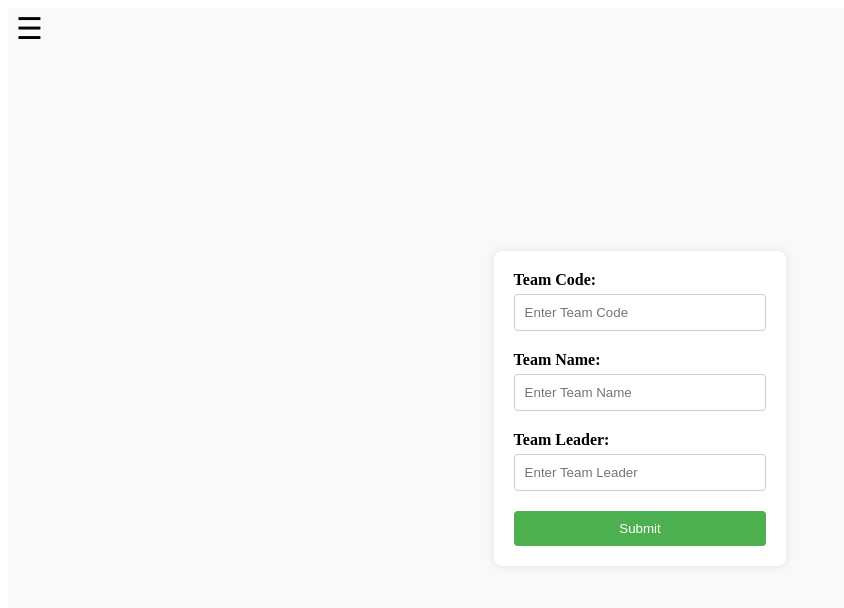
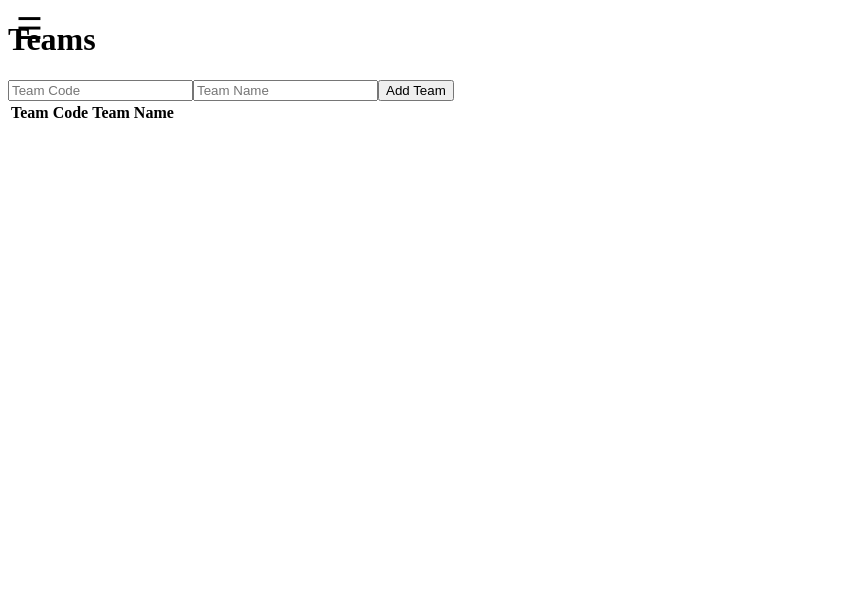
Before and after one commit to Javadamkd/art-fest-management, a Next.js app: page /teams in a window 1280 px wide. Shown: the top 608 px of the page, without its empty margins (0-844 px from the left). Built offline with nearby package versions, Linux system fonts and the light colour scheme.

Commit message:
Update teams.js

```diff
--- a/pages/teams.js
+++ b/pages/teams.js
@@ -1,26 +1,51 @@
-// pages/teams.js
 import { useState } from 'react';
-import styles from './Teams.module.css';
 
 const Teams = () => {
   const [teamCode, setTeamCode] = useState('');
   const [teamName, setTeamName] = useState('');
-  const [teamLeader, setTeamLeader] = useState('');
+  const [teams, setTeams] = useState([]);
+
+  const addTeam = (e) => {
+    e.preventDefault();
+    setTeams([...teams, { teamCode, teamName }]);
+    setTeamCode('');
+    setTeamName('');
+  };
 
   return (
-    <div className={styles.formContainer}>
-      <form className={styles.teamForm}>
-        <label>Team Code:</label>
-        <input type="text" name="teamCode" placeholder="Enter Team Code" value={teamCode} onChange={(e) => setTeamCode(e.target.value)} />
-
-        <label>Team Name:</label>
-        <input type="text" name="teamName" placeholder="Enter Team Name" value={teamName} onChange={(e) => setTeamName(e.target.value)} />
-
-        <label>Team Leader:</label>
-        <input type="text" name="teamLeader" placeholder="Enter Team Leader" value={teamLeader} onChange={(e) => setTeamLeader(e.target.value)} />
-
-        <button type="submit">Submit</button>
+    <div>
+      <h1>Teams</h1>
+      <form onSubmit={addTeam}>
+        <input
+          type="text"
+          placeholder="Team Code"
+          value={teamCode}
+          onChange={(e) => setTeamCode(e.target.value)}
+        />
+        <input
+          type="text"
+          placeholder="Team Name"
+          value={teamName}
+          onChange={(e) => setTeamName(e.target.value)}
+        />
+        <button type="submit">Add Team</button>
       </form>
+      <table>
+        <thead>
+          <tr>
+            <th>Team Code</th>
+            <th>Team Name</th>
+          </tr>
+        </thead>
+        <tbody>
+          {teams.map((team, index) => (
+            <tr key={index}>
+              <td>{team.teamCode}</td>
+              <td>{team.teamName}</td>
+            </tr>
+          ))}
+        </tbody>
+      </table>
     </div>
   );
 };
```
